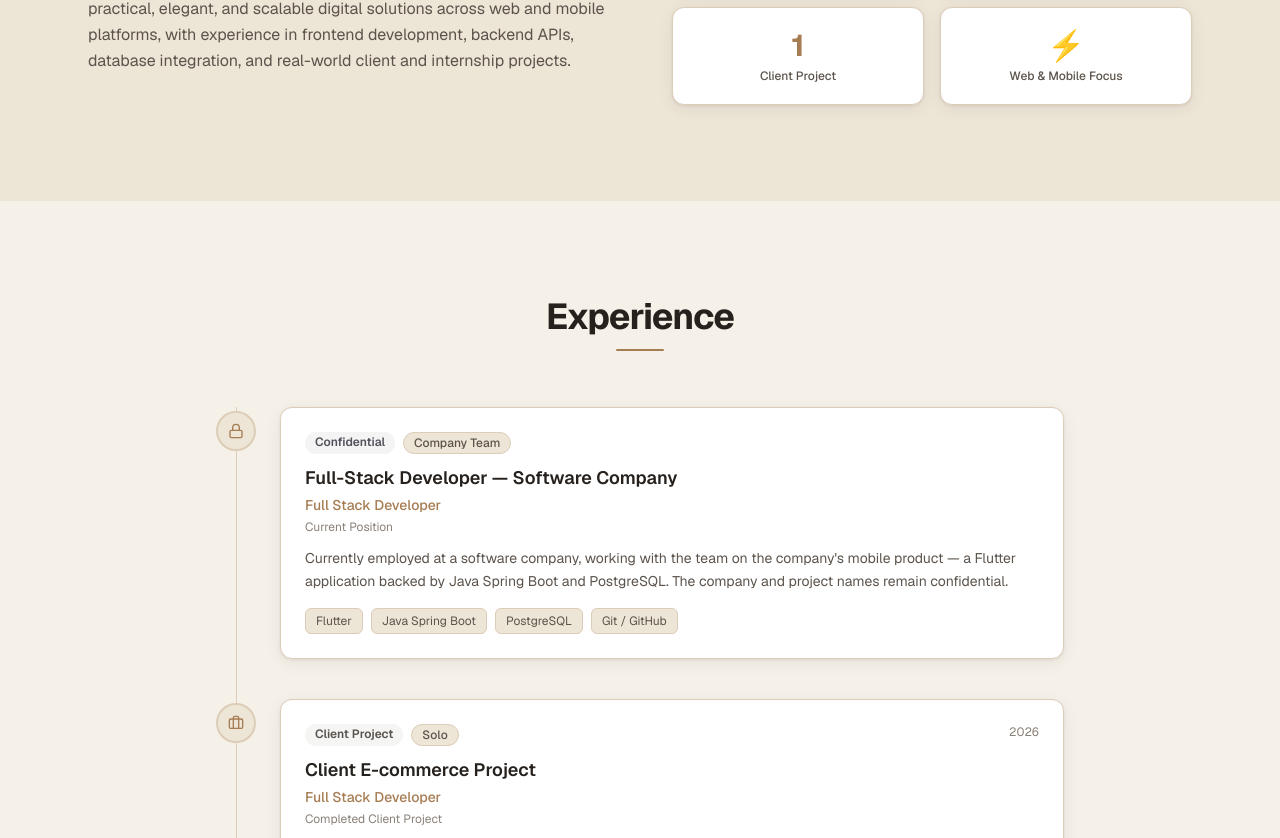
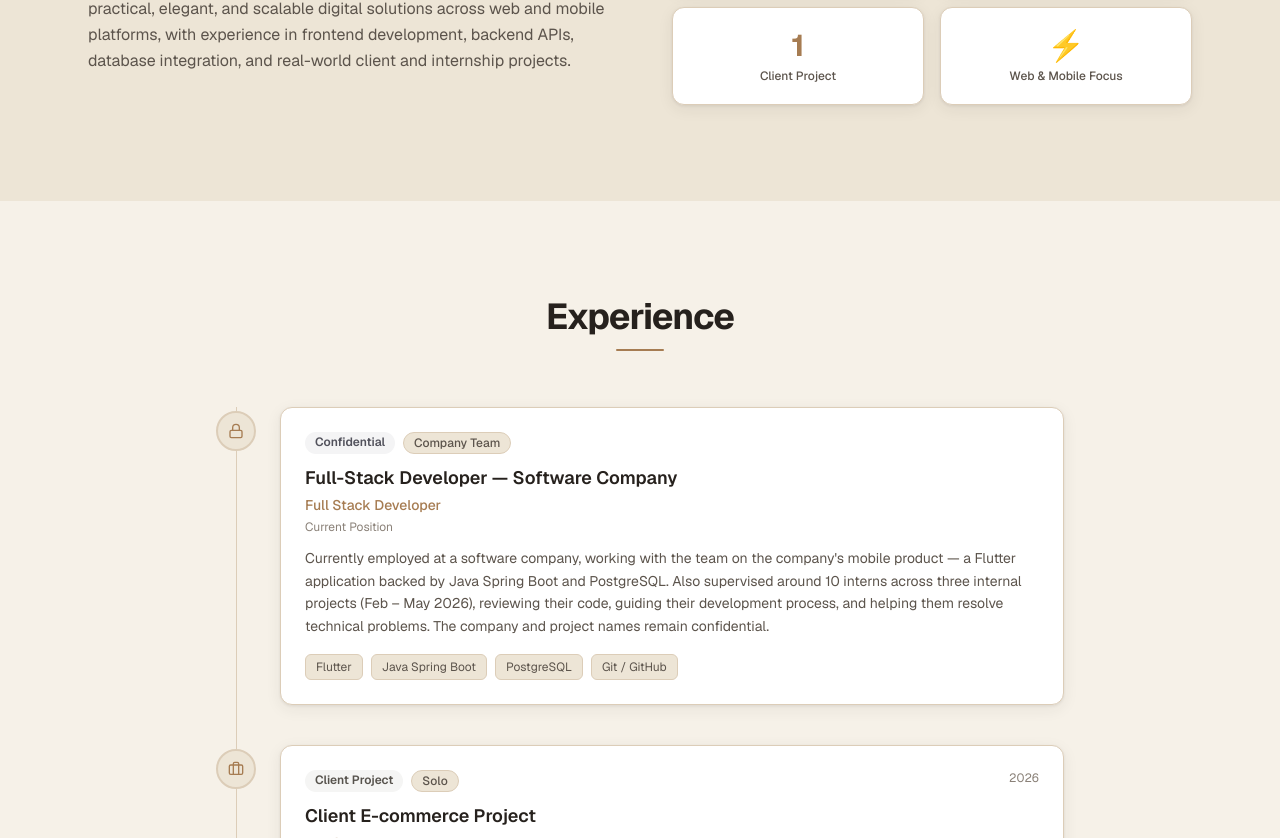
Before and after one commit to fatimahksm/fatima-portfolio, a Next.js app: page / in a window 1280 px wide. Shown: the part 1114-1952 px from the top of the page. Built offline with nearby package versions, Linux system fonts and the light colour scheme.

Commit message:
Add intern supervision experience to company role and CV
Co-Authored-By: Claude Fable 5 <noreply@anthropic.com>
Claude-Session: https://claude.ai/code/session_01FqdwQd9FXVu1dTrsUeRosE

```diff
--- a/data/siteData.ts
+++ b/data/siteData.ts
@@ -85,8 +85,8 @@ export const experiences: ExperienceItem[] = [
     workType: { en: 'Company Team', fr: "Équipe d'entreprise" },
     technologies: ['Flutter', 'Java Spring Boot', 'PostgreSQL', 'Git / GitHub'],
     description: {
-      en: "Currently employed at a software company, working with the team on the company's mobile product — a Flutter application backed by Java Spring Boot and PostgreSQL. The company and project names remain confidential.",
-      fr: "Actuellement employée dans une société de logiciels, où je travaille avec l'équipe sur le produit mobile de l'entreprise — une application Flutter avec un backend Java Spring Boot et PostgreSQL. Les noms de la société et du projet restent confidentiels.",
+      en: "Currently employed at a software company, working with the team on the company's mobile product — a Flutter application backed by Java Spring Boot and PostgreSQL. Also supervised around 10 interns across three internal projects (Feb – May 2026), reviewing their code, guiding their development process, and helping them resolve technical problems. The company and project names remain confidential.",
+      fr: "Actuellement employée dans une société de logiciels, où je travaille avec l'équipe sur le produit mobile de l'entreprise — une application Flutter avec un backend Java Spring Boot et PostgreSQL. J'ai également encadré une dizaine de stagiaires sur trois projets internes (février – mai 2026) : revue de code, accompagnement du processus de développement et aide à la résolution de problèmes techniques. Les noms de la société et des projets restent confidentiels.",
     },
     badge: 'confidential',
   },
```
Also changed, not shown: 1 other file (tests, documents, lock files or other folders).
